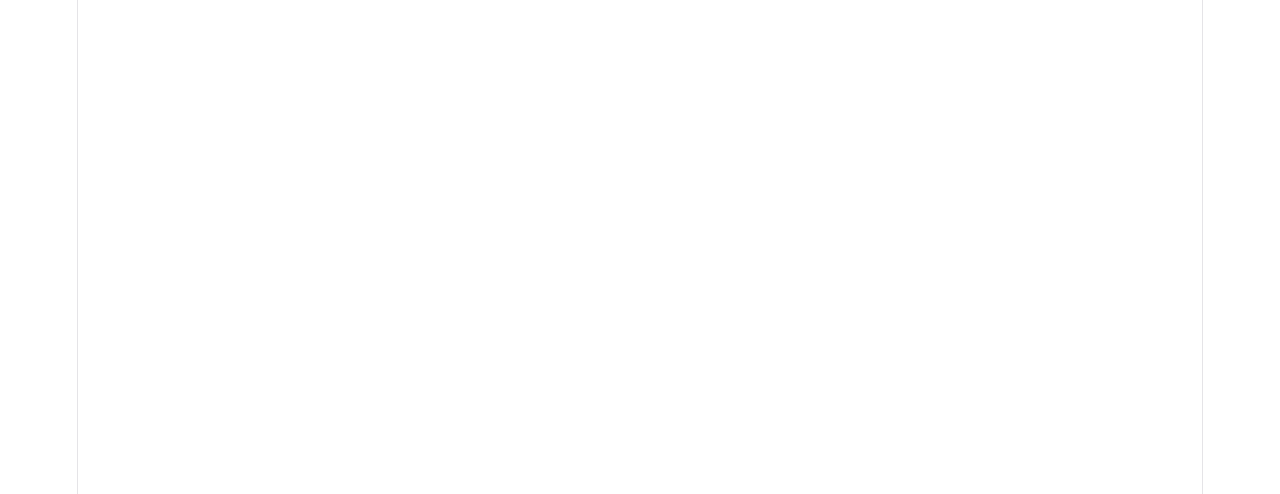
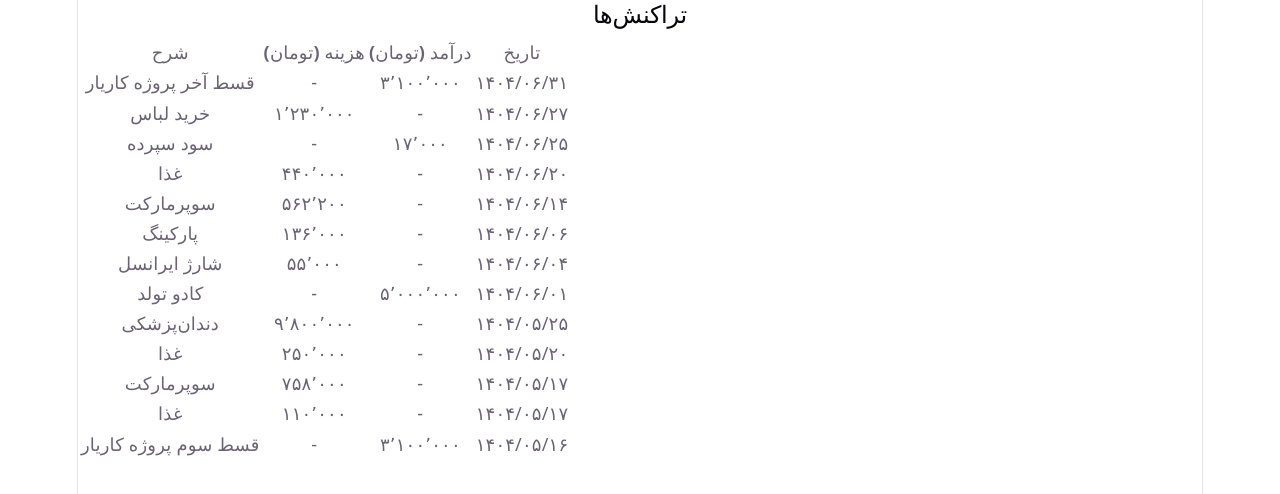
Before and after one commit to haniyehnbz/expense-dashboard, a React (Vite) app: page / in a window 1280 px wide. Shown: the top 494 px of the page. Built offline with nearby package versions, Linux system fonts and the light colour scheme.

Commit message:
feat: implement transactions with persian numbers

```diff
--- a/src/App.jsx
+++ b/src/App.jsx
@@ -1,12 +1,11 @@
 import "./App.css";
 import TransactionTable from "./components/TransactionTable";
-
 function App() {
     const transactions = [
       {
         id: 1,
         date: "1404/06/31",
-      description: "قسط آخر پروژه کاربر",
+        description: "قسط آخر پروژه کاریار",
         amount: 3100000,
         type: "income",
       },
@@ -24,8 +23,82 @@ function App() {
         amount: 17000,
         type: "income",
       },
+      {
+        id: 4,
+        date: "1404/06/20",
+        description: "غذا",
+        amount: 440000,
+        type: "expense",
+      },
+      {
+        id: 5,
+        date: "1404/06/14",
+        description: "سوپرمارکت",
+        amount: 562200,
+        type: "expense",
+      },
+      {
+        id: 6,
+        date: "1404/06/06",
+        description: "پارکینگ",
+        amount: 136000,
+        type: "expense",
+      },
+      {
+        id: 7,
+        date: "1404/06/04",
+        description: "شارژ ایرانسل",
+        amount: 55000,
+        type: "expense",
+      },
+      {
+        id: 8,
+        date: "1404/06/01",
+        description: "کادو تولد",
+        amount: 5000000,
+        type: "income",
+      },
+      {
+        id: 9,
+        date: "1404/05/25",
+        description: "دندان‌پزشکی",
+        amount: 9800000,
+        type: "expense",
+      },
+      {
+        id: 10,
+        date: "1404/05/20",
+        description: "غذا",
+        amount: 250000,
+        type: "expense",
+      },
+      {
+        id: 11,
+        date: "1404/05/17",
+        description: "سوپرمارکت",
+        amount: 758000,
+        type: "expense",
+      },
+      {
+        id: 12,
+        date: "1404/05/17",
+        description: "غذا",
+        amount: 110000,
+        type: "expense",
+      },
+      {
+        id: 13,
+        date: "1404/05/16",
+        description: "قسط سوم پروژه کاریار",
+        amount: 3100000,
+        type: "income",
+      },
     ];
-  <TransactionTable transactions={transactions} />;
+
+    return (
+      <div>
+        <TransactionTable transactions={transactions} />
+      </div>
+    );
   }
-
 export default App;
--- a/src/components/TransactionTable.jsx
+++ b/src/components/TransactionTable.jsx
@@ -1,18 +1,44 @@
-function TransactionTable() {
-  function TransactionTable(props) {
-    return (
-      <div>
-        <h2>Transactions</h2>
+function TransactionTable(props) {
+  return (
+    <div>
+      <h2>تراکنش‌ها</h2>
 
-        {props.transactions.map((item) => {
-          return (
-            <p key={item.id}>
-              {item.title} - {item.amount}
-            </p>
-          );
-        })}
-      </div>
-    );
-  }
+      <table dir="rtl">
+        <thead>
+          <tr>
+            <th>تاریخ</th>
+            <th>درآمد (تومان)</th>
+            <th>هزینه (تومان)</th>
+            <th>شرح</th>
+          </tr>
+        </thead>
+
+        <tbody>
+          {props.transactions.map((item) => (
+            <tr key={item.id}>
+              <td>
+                {item.date.replace(/\d/g, (digit) => "۰۱۲۳۴۵۶۷۸۹"[digit])}
+              </td>
+
+              <td>
+                {item.type === "income"
+                  ? item.amount.toLocaleString("fa-IR")
+                  : "-"}
+              </td>
+
+              <td>
+                {item.type === "expense"
+                  ? item.amount.toLocaleString("fa-IR")
+                  : "-"}
+              </td>
+
+              <td>{item.description}</td>
+            </tr>
+          ))}
+        </tbody>
+      </table>
+    </div>
+  );
 }
+
 export default TransactionTable;
```
Lines whose indentation alone changed are shown as unchanged.
